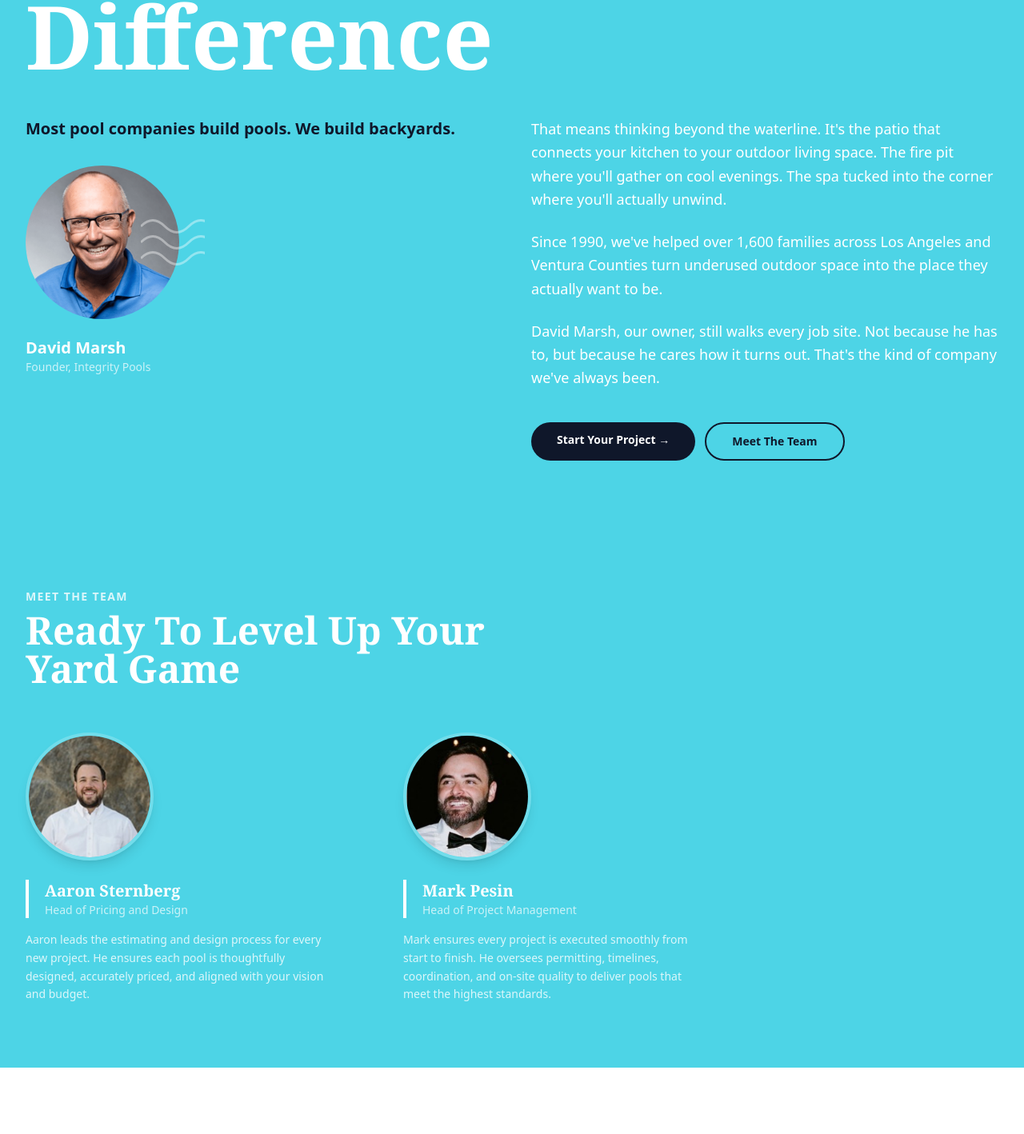
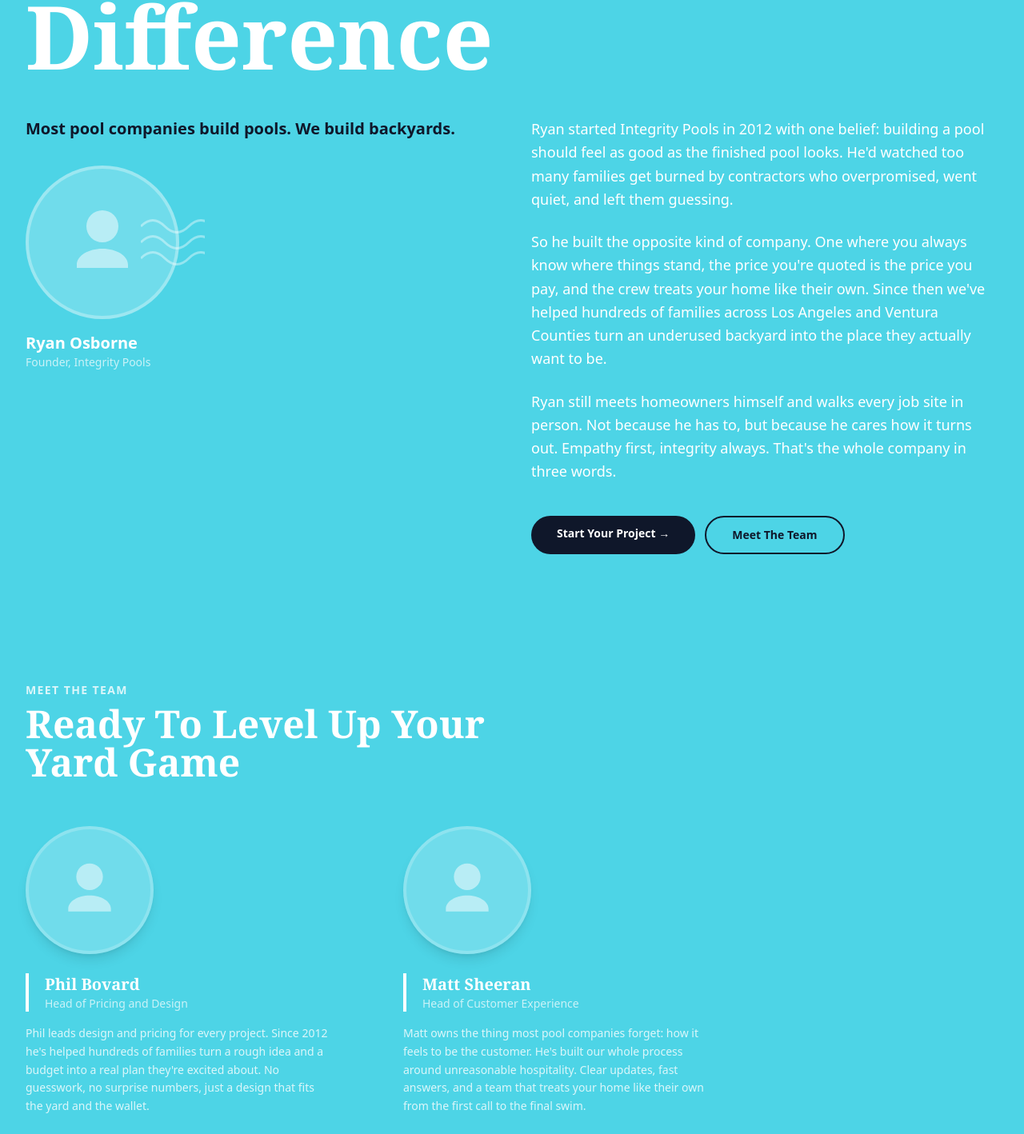
Before and after one commit to TurnkeyPoolsAdmin/integrity-pools, a Next.js app: page / in a window 1280 px wide. Shown: the part 5425-6843 px from the top of the page at 80% size. Built offline with nearby package versions, Linux system fonts and the light colour scheme.

Commit message:
Update founder + team: Ryan Osborne founder story (empathy/integrity, since 2012), Phil Bovard + Matt Sheeran bios, blank avatar placeholders

```diff
--- a/src/components/AboutSection.tsx
+++ b/src/components/AboutSection.tsx
@@ -60,11 +60,14 @@
                 Most pool companies build pools. We build backyards.
               </p>
               <div className="relative inline-block">
-                <img
-                  src="/images/the-thomas-difference/thomas-person.png"
-                  alt="Company founder"
-                  className="w-48 h-48 rounded-full object-cover"
-                />
+                <div
+                  className="w-48 h-48 rounded-full bg-white/20 border-4 border-white/30 flex items-center justify-center"
+                  aria-label="Founder photo placeholder"
+                >
+                  <svg className="w-24 h-24 text-white/50" fill="currentColor" viewBox="0 0 24 24" aria-hidden="true">
+                    <path d="M12 12a5 5 0 100-10 5 5 0 000 10zm0 2c-4.42 0-8 2.24-8 5v1h16v-1c0-2.76-3.58-5-8-5z" />
+                  </svg>
+                </div>
                 {/* Wave accent behind photo */}
                 <div className="absolute -right-8 top-1/2 -translate-y-1/2 opacity-40">
                   <svg width="80" height="80" viewBox="0 0 80 80" fill="none">
@@ -75,7 +78,7 @@
                 </div>
               </div>
               <div className="mt-4">
-                <p className="text-white text-xl font-bold">David Marsh</p>
+                <p className="text-white text-xl font-bold">Ryan Osborne</p>
                 <p className="text-white/70 text-sm">Founder, Integrity Pools</p>
               </div>
             </div>
@@ -83,17 +86,22 @@
             {/* Right: description */}
             <div className="space-y-6 text-white text-lg leading-relaxed">
               <p>
-                That means thinking beyond the waterline. It&apos;s the patio that connects
-                your kitchen to your outdoor living space. The fire pit where you&apos;ll gather
-                on cool evenings. The spa tucked into the corner where you&apos;ll actually unwind.
+                Ryan started Integrity Pools in 2012 with one belief: building a pool
+                should feel as good as the finished pool looks. He&apos;d watched too many
+                families get burned by contractors who overpromised, went quiet, and left
+                them guessing.
               </p>
               <p>
-                Since 1990, we&apos;ve helped over 1,600 families across Los Angeles and Ventura
-                Counties turn underused outdoor space into the place they actually want to be.
+                So he built the opposite kind of company. One where you always know where
+                things stand, the price you&apos;re quoted is the price you pay, and the crew
+                treats your home like their own. Since then we&apos;ve helped hundreds of
+                families across Los Angeles and Ventura Counties turn an underused backyard
+                into the place they actually want to be.
               </p>
               <p>
-                David Marsh, our owner, still walks every job site. Not because he has to, but
-                because he cares how it turns out. That&apos;s the kind of company we&apos;ve always been.
+                Ryan still meets homeowners himself and walks every job site in person. Not
+                because he has to, but because he cares how it turns out. Empathy first,
+                integrity always. That&apos;s the whole company in three words.
               </p>
               <div className="flex flex-col sm:flex-row gap-3 pt-4">
                 <Link
--- a/src/components/TeamSection.tsx
+++ b/src/components/TeamSection.tsx
@@ -1,16 +1,14 @@
 export default function TeamSection() {
   const team = [
     {
-      name: "Aaron Sternberg",
+      name: "Phil Bovard",
       role: "Head of Pricing and Design",
-      desc: "Aaron leads the estimating and design process for every new project. He ensures each pool is thoughtfully designed, accurately priced, and aligned with your vision and budget.",
-      img: "/images/ready-to-level-up-section-img/image-31.png",
+      desc: "Phil leads design and pricing for every project. Since 2012 he's helped hundreds of families turn a rough idea and a budget into a real plan they're excited about. No guesswork, no surprise numbers, just a design that fits the yard and the wallet.",
     },
     {
-      name: "Mark Pesin",
-      role: "Head of Project Management",
-      desc: "Mark ensures every project is executed smoothly from start to finish. He oversees permitting, timelines, coordination, and on-site quality to deliver pools that meet the highest standards.",
-      img: "/images/ready-to-level-up-section-img/mark-pesin.jpg",
+      name: "Matt Sheeran",
+      role: "Head of Customer Experience",
+      desc: "Matt owns the thing most pool companies forget: how it feels to be the customer. He's built our whole process around unreasonable hospitality. Clear updates, fast answers, and a team that treats your home like their own from the first call to the final swim.",
     },
   ];
 
@@ -31,12 +29,13 @@
         <div className="grid grid-cols-1 md:grid-cols-2 gap-12 max-w-4xl">
           {team.map((member) => (
             <div key={member.name}>
-              <div className="w-40 h-40 rounded-full overflow-hidden mb-6 shadow-lg border-4 border-white/20">
-                <img
-                  src={member.img}
-                  alt={member.name}
-                  className="w-full h-full object-cover"
-                />
+              <div
+                className="w-40 h-40 rounded-full mb-6 shadow-lg border-4 border-white/20 bg-white/20 flex items-center justify-center"
+                aria-label={`${member.name} photo placeholder`}
+              >
+                <svg className="w-20 h-20 text-white/50" fill="currentColor" viewBox="0 0 24 24" aria-hidden="true">
+                  <path d="M12 12a5 5 0 100-10 5 5 0 000 10zm0 2c-4.42 0-8 2.24-8 5v1h16v-1c0-2.76-3.58-5-8-5z" />
+                </svg>
               </div>
               <div className="border-l-4 border-white pl-5">
                 <h3 className="text-xl font-bold text-white">{member.name}</h3>
```
